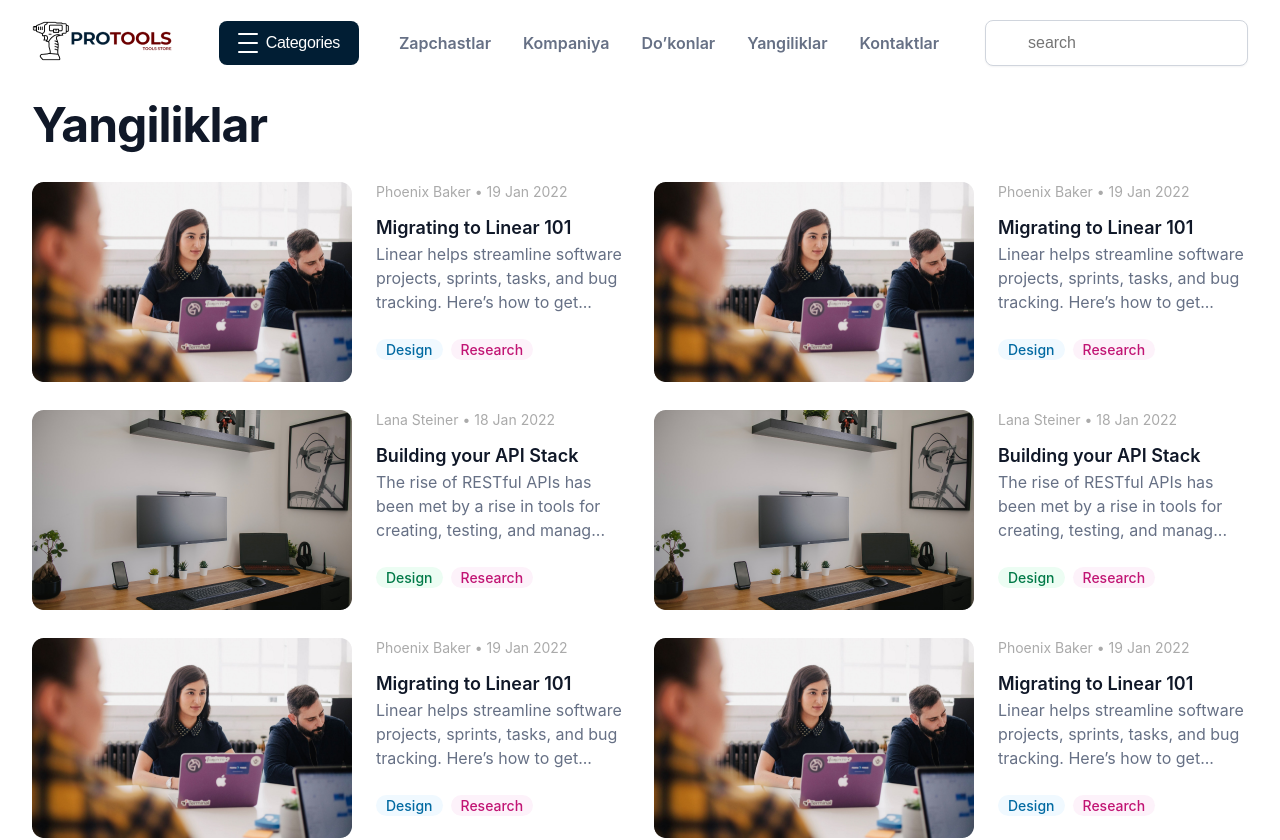
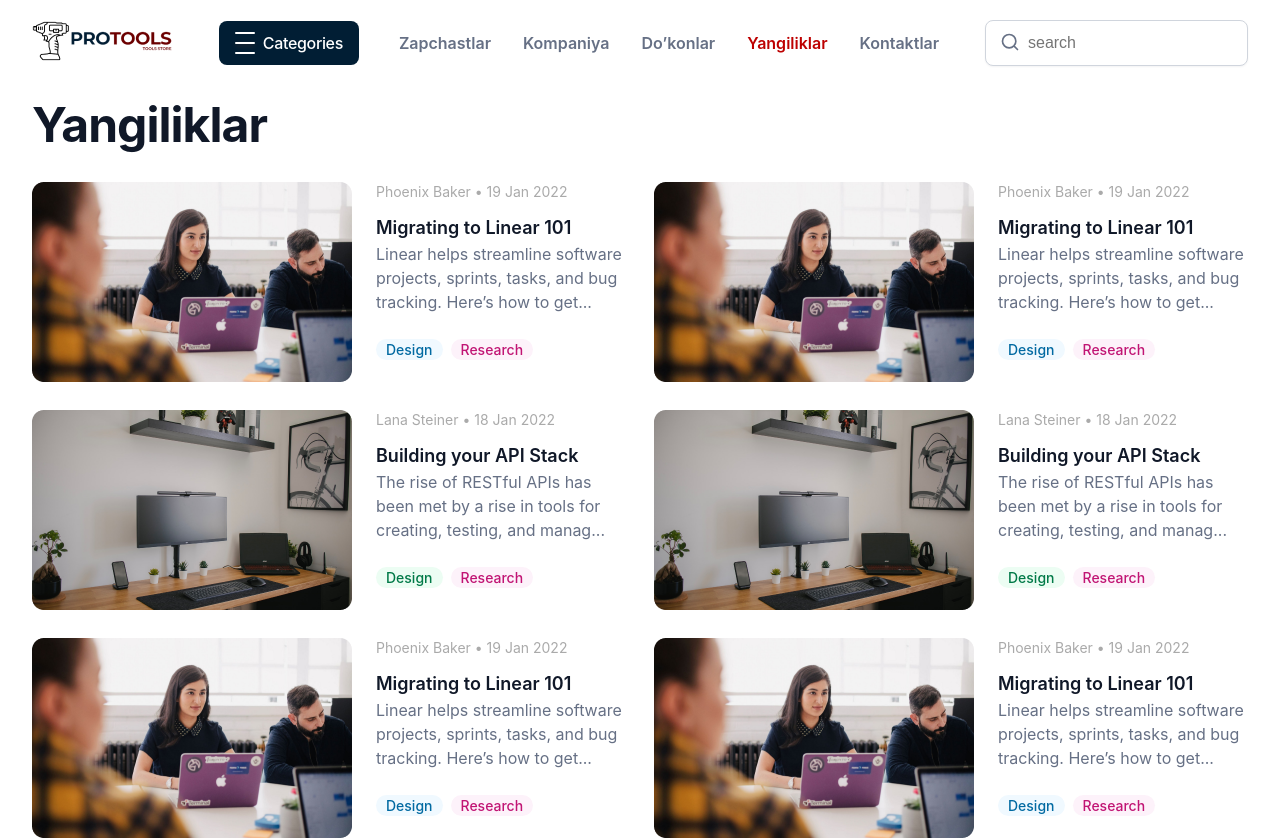
Before and after one commit to ergashevv/protools, a React (Create React App) app: page /news in a window 1280 px wide. Shown: the top 840 px of the page. Built offline with nearby package versions, Linux system fonts and the light colour scheme.

Commit message:
mini change

```diff
--- a/src/global.scss
+++ b/src/global.scss
@@ -64,7 +64,6 @@ body {
 
 			.header_btn {
 				display: flex;
-				padding: 12px 16px;
 				justify-content: center;
 				align-items: center;
 				gap: 8px;
@@ -84,36 +83,61 @@ body {
 				outline: none;
 				border: none;
 
-				.burger_wrap {
+				.hamburger {
 					width: 20px;
-					height: 20px;
-					position: relative;
-
-					span {
+					height: 2px;
+					background: #fff;
+					border-radius: 5px;
+					box-shadow: 0 2px 5px rgb(255, 101, 47, 0.2);
+					transition: all 0.5s ease-in-out;
+					&::before {
+						content: '';
 						position: absolute;
-						width: 100%;
+						width: 20px;
 						height: 2px;
 						background: #fff;
 						border-radius: 5px;
-						left: 0;
+						transition: all 0.5s ease-in-out;
+						transform: translateY(-10px);
 					}
+					&::after {
+						content: '';
+						position: absolute;
+						width: 20px;
+						height: 2px;
+						background: #fff;
+						border-radius: 5px;
+						transition: all 0.5s ease-in-out;
+						transform: translateY(10px);
+					}
+				}
 
-					.burger1 {
-						transition: all ease 0.5s;
-						top: 0;
+				.activeHamburger {
+					width: 20px;
+					height: 2px;
+					border-radius: 5px;
+					transform: translateX(-50px);
+					background: transparent;
+					transition: all 0.5s ease-in-out;
+					&::before {
+						content: '';
+						position: absolute;
+						width: 20px;
+						height: 2px;
+						background: #fff;
+						border-radius: 5px;
+						transition: all 0.5s ease-in-out;
+						transform: rotate(45deg) translate(35px, -35px);
 					}
-
-					.burger2 {
-						transition: all ease 0.5s;
-						top: 0;
-						bottom: 0;
-						margin: auto;
-						opacity: 1;
-					}
-
-					.burger3 {
-						transition: all ease 0.5s;
-						bottom: 0;
+					&::after {
+						content: '';
+						position: absolute;
+						width: 20px;
+						height: 2px;
+						background: #fff;
+						border-radius: 5px;
+						transition: all 0.5s ease-in-out;
+						transform: rotate(-45deg) translate(35px, 35px);
 					}
 				}
 			}
@@ -123,12 +147,20 @@ body {
 				align-items: center;
 				gap: 32px;
 
+				.active {
+					color: #bd0000;
+				}
+
 				a {
 					color: #667085;
 					font-size: 16px;
 					font-style: normal;
 					font-weight: 600;
 					line-height: 24px;
+
+					&:hover {
+						color: #bd0000;
+					}
 				}
 			}
 		}
@@ -560,7 +592,7 @@ body {
 					padding: 10px 20px;
 
 					li {
-						padding: 20px 0 ;
+						padding: 20px 0;
 
 						a {
 							margin: 20px 0;
--- a/src/layout/header.jsx
+++ b/src/layout/header.jsx
@@ -5,6 +5,8 @@ import logo from '../public/images/logo.png'
 import '../global.scss'
 
 function Header() {
+	const [activeTop, setActiveTop] = useState(false)
+
 	const [active, setActive] = useState(false)
 
 	useEffect(() => {
@@ -28,14 +30,10 @@ function Header() {
 					<img src={logo} alt='logo' />
 				</Link>
 				<div className='header_center_wrap'>
-					<button className='header_btn'>
-						<div className='burger_wrap'>
-							<span className='burger1'></span>
-							<span className='burger2'></span>
-							<span className='burger3'></span>
-						</div>
+					<div className='header_btn' onClick={() => setActiveTop(!activeTop)}>
+						<div className={activeTop ? `activeHamburger` : `hamburger`} />
 						Categories
-					</button>
+					</div>
 					<div className='header_center'>
 						<NavLink to={'/'}>Zapchastlar</NavLink>
 						<NavLink to={'/'}>Kompaniya</NavLink>
@@ -55,6 +53,7 @@ function Header() {
 						>
 							<path
 								d='M17.5 17.5L13.875 13.875M15.8333 9.16667C15.8333 12.8486 12.8486 15.8333 9.16667 15.8333C5.48477 15.8333 2.5 12.8486 2.5 9.16667C2.5 5.48477 5.48477 2.5 9.16667 2.5C12.8486 2.5 15.8333 5.48477 15.8333 9.16667Z'
+								stroke='#667085'
 								strokeWidth='1.66667'
 								strokeLinecap='round'
 								strokeLinejoin='round'
--- a/src/pages/home/news.jsx
+++ b/src/pages/home/news.jsx
@@ -5,6 +5,7 @@ import image2 from '../../public/images/news2.png'
 import image3 from '../../public/images/news3.png'
 import LinearCard from '../../components/linearCard'
 import Oval from '../../components/oval'
+import { Link } from 'react-router-dom'
 
 const ovalData = [
 	{ bg: '#F9F5FF', color: `#6941C6`, text: 'Design' },
@@ -85,6 +86,7 @@ function News() {
 					</div>
 					<div className='news_right'>
 						{data.map((item, index) => (
+							<Link to={"/news"} key={index}>
 								<LinearCard
 									image={item.image}
 									headline={item.headline}
@@ -96,8 +98,8 @@ function News() {
 									text2={item.text2}
 									bgcolor2={item.bg2}
 									color2={item.color2}
-								key={index}
 								/>
+							</Link>
 						))}
 					</div>
 				</div>
--- a/src/pages/home/products.jsx
+++ b/src/pages/home/products.jsx
@@ -1,4 +1,5 @@
 import React from 'react'
+import { Link } from 'react-router-dom'
 import ProductCard from '../../components/productCard'
 
 import { Swiper, SwiperSlide } from 'swiper/react'
@@ -56,7 +57,9 @@ function Products({ title }) {
 				>
 					{data.map((item, index) => (
 						<SwiperSlide key={index}>
-							<ProductCard image={item.image} info={item.info} />
+							<Link to={"/product"} key={index}>
+								<ProductCard image={item.image} info={item.info} />
+							</Link>
 						</SwiperSlide>
 					))}
 				</Swiper>
--- a/src/pages/product/product.jsx
+++ b/src/pages/product/product.jsx
@@ -8,7 +8,7 @@ function Product() {
 	return (
 		<div className='product'>
 			<ProductHero />
-			<Products title='Tavsiya etilganlar' key={1} />
+			<Products title='Tavsiya etilganlar' />
 		</div>
 	)
 }
```
Lines whose indentation alone changed are shown as unchanged.
